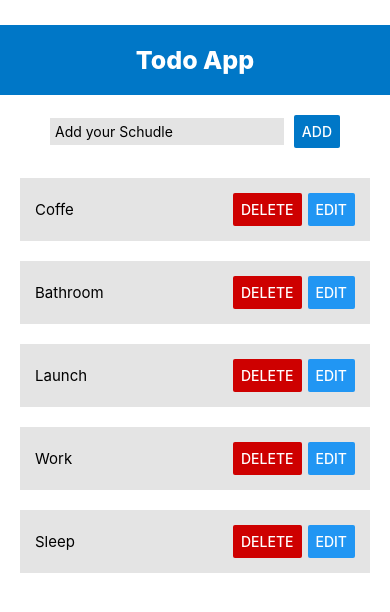
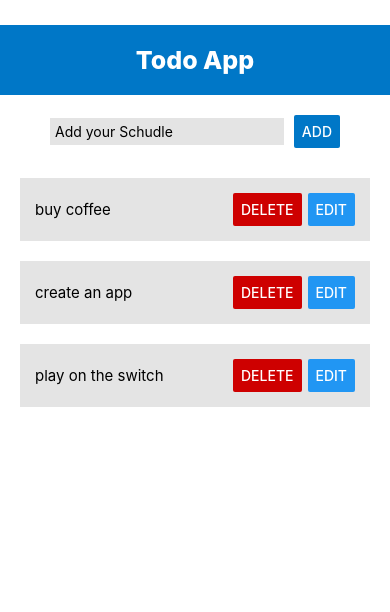
Before and after one commit to yayatooo/test-react-native, a React Native app: screen / in a window 390 px wide. Shown: the top 612 px of the page. Built offline with nearby package versions, Linux system fonts and the light colour scheme.

Commit message:
have error in add Data Todo

```diff
--- a/App.tsx
+++ b/App.tsx
@@ -1,37 +1,45 @@
-import { StyleSheet, Text, View, Button, FlatList } from "react-native";
+import { StyleSheet, Text, View, Button, FlatList, Alert } from "react-native";
 import Header from "./components/Header";
 import FormSection from "./components/FormSection";
 import { useState } from "react";
 import DataSection from "./components/DataSection";
 
+// type TodoProps : {
+//   todo: string,
+//   key: number
+// }
+
 export default function App() {
-  const [todo, setTodo] = useState([
-    { todo: "Coffe", key: 1 },
-    { todo: "Bathroom", key: 2 },
-    { todo: "Launch", key: 3 },
-    { todo: "Work", key: 4 },
-    { todo: "Sleep", key: 5 },
+  const [todos, setTodos] = useState([
+    { text: "buy coffee", key: "1" },
+    { text: "create an app", key: "2" },
+    { text: "play on the switch", key: "3" },
   ]);
 
   const deleteHandler = (key) => {
-    setTodo((prevTodos) => {
+    setTodos((prevTodos) => {
       return prevTodos.filter((todo) => todo.key !== key);
     });
     console.log("di klik");
   };
 
+  const submitHandler = (text) => {
+    setTodos((prevTodos) => {
+      return [{ text, key: Math.random().toString() }, ...prevTodos];
+    });
+  };
   return (
     <View>
       <View>
         <Header />
       </View>
       <View>
-        <FormSection />
+        <FormSection submitHandler={submitHandler} />
       </View>
       <View>
         <FlatList
           style={styles.dataTodo}
-          data={todo}
+          data={todos}
           renderItem={({ item }) => (
             <DataSection item={item} onPressHandler={deleteHandler} />
           )}
--- a/components/DataSection.tsx
+++ b/components/DataSection.tsx
@@ -5,7 +5,7 @@ export default function DataSection({ item, onPressHandler }) {
   return (
     <TouchableOpacity>
       <View style={styles.todo}>
-        <Text style={{ fontSize: 15 }}>{item.todo}</Text>
+        <Text style={{ fontSize: 15 }}>{item.text}</Text>
         <TouchableOpacity style={styles.button}>
           <Button
             title="Delete"
--- a/components/FormSection.tsx
+++ b/components/FormSection.tsx
@@ -1,11 +1,21 @@
-import React from "react";
+import React, { useState } from "react";
 import { View, Text, TextInput, Button, StyleSheet } from "react-native";
 
-export default function FormSection() {
+export default function FormSection({ submitHandler }) {
+  const [text, setText] = useState("");
+
+  const changeHandler = (value) => {
+    setText(value);
+  };
+
   return (
     <View style={styles.containerForm}>
-      <TextInput placeholder="Add your Schudle" style={styles.input} />
-      <Button title="Add" color="#0077c7" />
+      <TextInput
+        placeholder="Add your Schudle"
+        style={styles.input}
+        onChangeText={changeHandler}
+      />
+      <Button title="Add" color="#0077c7" onPress={submitHandler} />
     </View>
   );
 }
```
Also changed, not shown: components/dist/DataSection.js, components/dist/FormSection.js (added).
